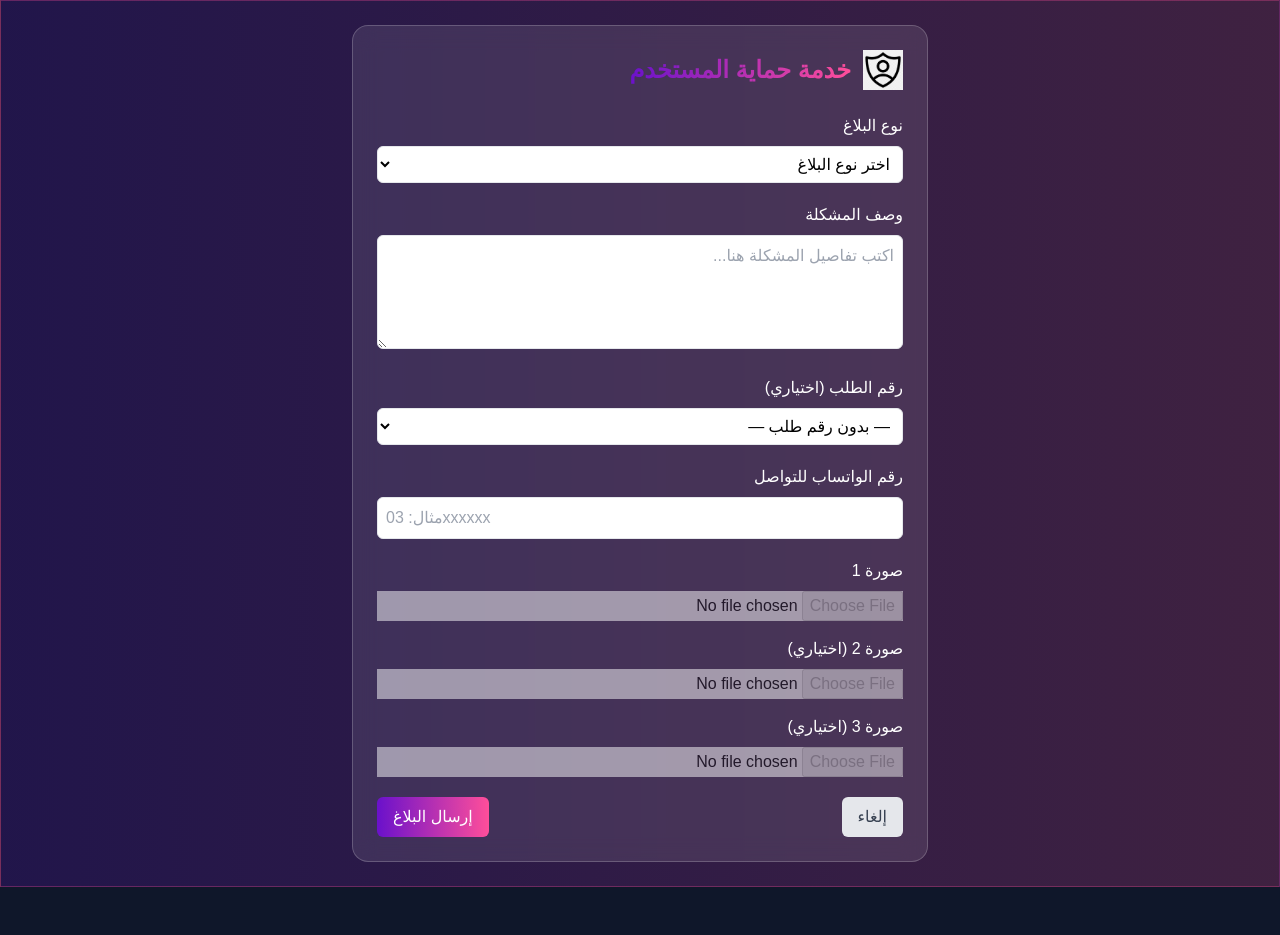
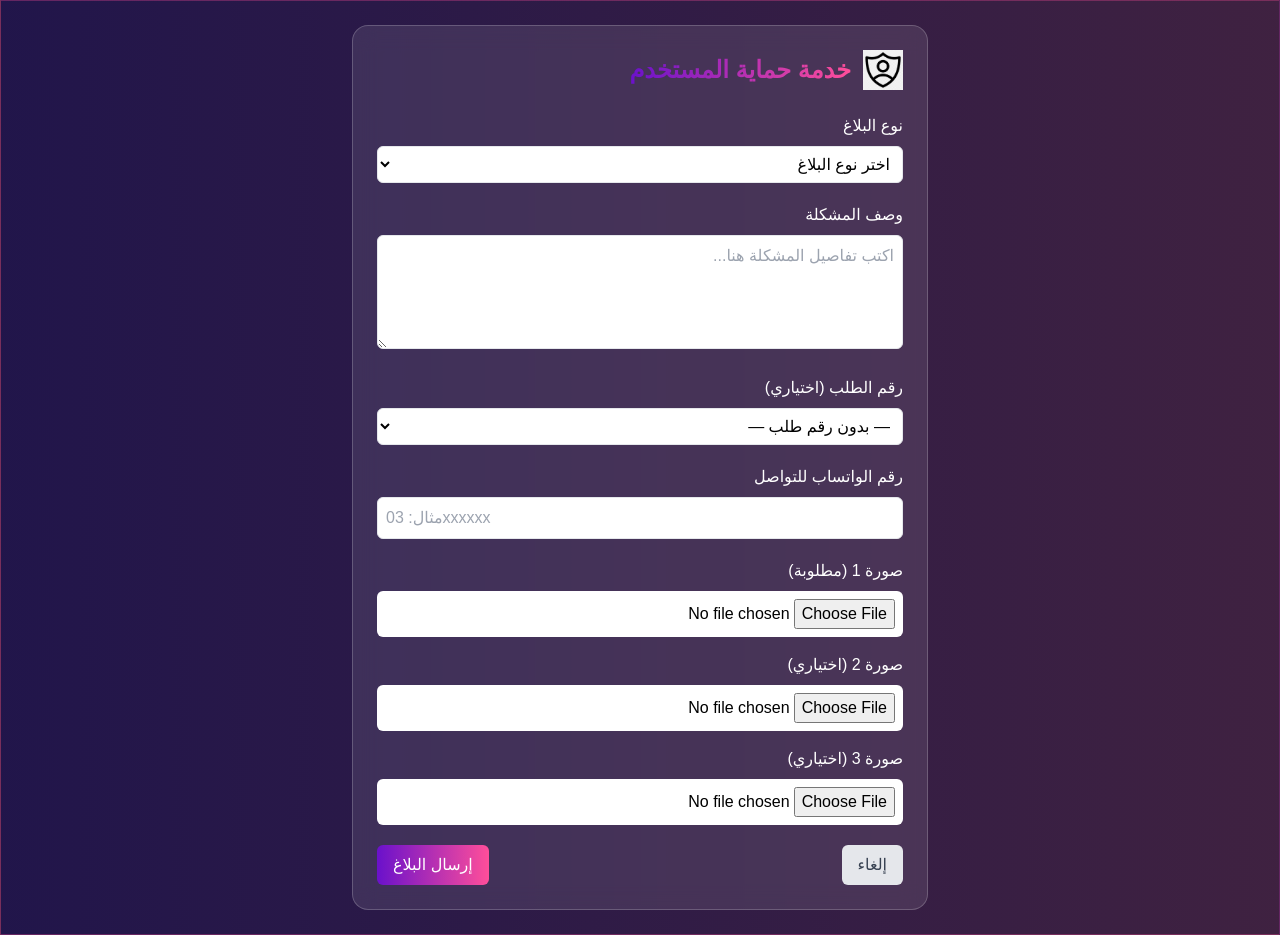
Before and after one commit to mjahto18-ui/MD-Marketplace, a Next.js app: page /protection-cases in a window 1280 px wide. Before the commit the page ends 887 px from the top, so only its background shows below. Built offline with nearby package versions, Linux system fonts and the light colour scheme.

Commit message:
Enhance file upload and form submission process
Refactor file upload handling and improve form submission logic. Enable file uploads for photo inputs and update button states based on upload status.

```diff
--- a/app/protection-cases/page.jsx
+++ b/app/protection-cases/page.jsx
@@ -1,31 +1,41 @@
 "use client";
 
-import { useState, useEffect } from "react";
+import { useState } from "react";
 
 export default function ProtectionCasesPage() {
+  const [uploading, setUploading] = useState(false);
+
+  async function uploadFile(file) {
+    const fd = new FormData();
+    fd.append("file", file);
+    const r = await fetch("/api/upload-image", { method: "POST", body: fd });
+    const d = await r.json();
+    return d.url || "";
+  }
 
   async function handleSubmit(e) {
     e.preventDefault();
-
+    setUploading(true);
+    try {
       const formData = new FormData(e.target);
 
-    const caseType = formData.get("caseType");
-    const description = formData.get("description");
-    const orderId = formData.get("orderId");
-    const whatsapp = formData.get("whatsapp");
+      const f1 = formData.get("photo1");
+      const f2 = formData.get("photo2");
+      const f3 = formData.get("photo3");
 
-    // الصور معطّلة — ما في رفع
+      let p1 = "", p2 = "", p3 = "";
+      if (f1 && f1.size > 0) p1 = await uploadFile(f1);
+      if (f2 && f2.size > 0) p2 = await uploadFile(f2);
+      if (f3 && f3.size > 0) p3 = await uploadFile(f3);
+
       const payload = {
-      caseType,
-      description,
-      orderId,
-      whatsapp,
-
-      photo1: "",
-      photo2: "",
-      photo3: "",
-
-      customerId: "CUSTOMER-ID-HERE",
+        caseType: formData.get("caseType"),
+        description: formData.get("description"),
+        orderId: formData.get("orderId"),
+        whatsapp: formData.get("whatsapp"),
+        photo1: p1,
+        photo2: p2,
+        photo3: p3,
         storeId: "",
         driverId: "",
       };
@@ -44,28 +54,17 @@ export default function ProtectionCasesPage() {
       } else {
         alert("حدث خطأ أثناء إرسال البلاغ");
       }
+    } finally {
+      setUploading(false);
+    }
   }
 
   return (
-    <div
-      className="
-        min-h-screen
-        p-6
-        bg-gradient-to-r
-        from-[#6A11CB]/20
-        to-[#FF4E9A]/20
-        border border-[#FF4E9A]/30
-      "
-    >
-
+    <div className="min-h-screen p-6 bg-gradient-to-r from-[#6A11CB]/20 to-[#FF4E9A]/20 border border-[#FF4E9A]/30">
       <div className="max-w-xl mx-auto bg-white/10 backdrop-blur-md rounded-2xl p-6 border border-white/20">
 
         <div className="flex items-center gap-3 mb-6">
-          <img
-            src="/icons/protection-shield.png"
-            alt="Protection Icon"
-            className="w-10 h-10"
-          />
+          <img src="/icons/protection-shield.png" alt="Protection Icon" className="w-10 h-10" />
           <h1 className="text-2xl font-bold bg-gradient-to-r from-[#6A11CB] to-[#FF4E9A] bg-clip-text text-transparent">
             خدمة حماية المستخدم
           </h1>
@@ -88,13 +87,7 @@ export default function ProtectionCasesPage() {
 
           <div>
             <label className="block mb-2 font-medium">وصف المشكلة</label>
-            <textarea
-              name="description"
-              required
-              rows="4"
-              className="w-full border rounded-md p-2 bg-white text-black"
-              placeholder="اكتب تفاصيل المشكلة هنا..."
-            ></textarea>
+            <textarea name="description" required rows="4" className="w-full border rounded-md p-2 bg-white text-black" placeholder="اكتب تفاصيل المشكلة هنا..."></textarea>
           </div>
 
           <div>
@@ -106,85 +99,30 @@ export default function ProtectionCasesPage() {
 
           <div>
             <label className="block mb-2 font-medium">رقم الواتساب للتواصل</label>
-            <input
-              type="tel"
-              name="whatsapp"
-              required
-              pattern="[0-9]{8}"
-              maxLength="8"
-              minLength="8"
-              className="w-full border rounded-md p-2 bg-white text-black"
-              placeholder="مثال: 03xxxxxx"
-            />
+            <input type="tel" name="whatsapp" required pattern="[0-9]{8}" maxLength="8" minLength="8" className="w-full border rounded-md p-2 bg-white text-black" placeholder="مثال: 03xxxxxx" />
           </div>
 
-          {/* الصور — منظر فقط */}
           <div className="space-y-4">
-
             <div>
-              <label className="block mb-2 font-medium">صورة 1</label>
-              <input
-                type="file"
-                name="photo1"
-                accept="image/*"
-                disabled
-                style={{
-                  opacity: 0.5,
-                  cursor: "not-allowed",
-                  pointerEvents: "none"
-                }}
-                className="w-full bg-white text-black"
-              />
+              <label className="block mb-2 font-medium">صورة 1 (مطلوبة)</label>
+              <input type="file" name="photo1" accept="image/*" required className="w-full bg-white text-black p-2 rounded-md" />
             </div>
-
             <div>
               <label className="block mb-2 font-medium">صورة 2 (اختياري)</label>
-              <input
-                type="file"
-                name="photo2"
-                accept="image/*"
-                disabled
-                style={{
-                  opacity: 0.5,
-                  cursor: "not-allowed",
-                  pointerEvents: "none"
-                }}
-                className="w-full bg-white text-black"
-              />
+              <input type="file" name="photo2" accept="image/*" className="w-full bg-white text-black p-2 rounded-md" />
             </div>
-
             <div>
               <label className="block mb-2 font-medium">صورة 3 (اختياري)</label>
-              <input
-                type="file"
-                name="photo3"
-                accept="image/*"
-                disabled
-                style={{
-                  opacity: 0.5,
-                  cursor: "not-allowed",
-                  pointerEvents: "none"
-                }}
-                className="w-full bg-white text-black"
-              />
+              <input type="file" name="photo3" accept="image/*" className="w-full bg-white text-black p-2 rounded-md" />
             </div>
-
           </div>
 
           <div className="flex items-center justify-between mt-8">
-            <button
-              type="button"
-              onClick={() => window.history.back()}
-              className="px-4 py-2 rounded-md bg-gray-200 text-gray-700 font-medium hover:bg-gray-300"
-            >
+            <button type="button" onClick={() => window.history.back()} className="px-4 py-2 rounded-md bg-gray-200 text-gray-700 font-medium hover:bg-gray-300">
               إلغاء
             </button>
-
-            <button
-              type="submit"
-              className="px-4 py-2 rounded-md bg-gradient-to-r from-[#6A11CB] to-[#FF4E9A] text-white font-medium"
-            >
-              إرسال البلاغ
+            <button type="submit" disabled={uploading} className="px-4 py-2 rounded-md bg-gradient-to-r from-[#6A11CB] to-[#FF4E9A] text-white font-medium disabled:opacity-50">
+              {uploading ? "جاري رفع الصور..." : "إرسال البلاغ"}
             </button>
           </div>
 
```
Lines whose indentation alone changed are shown as unchanged.
